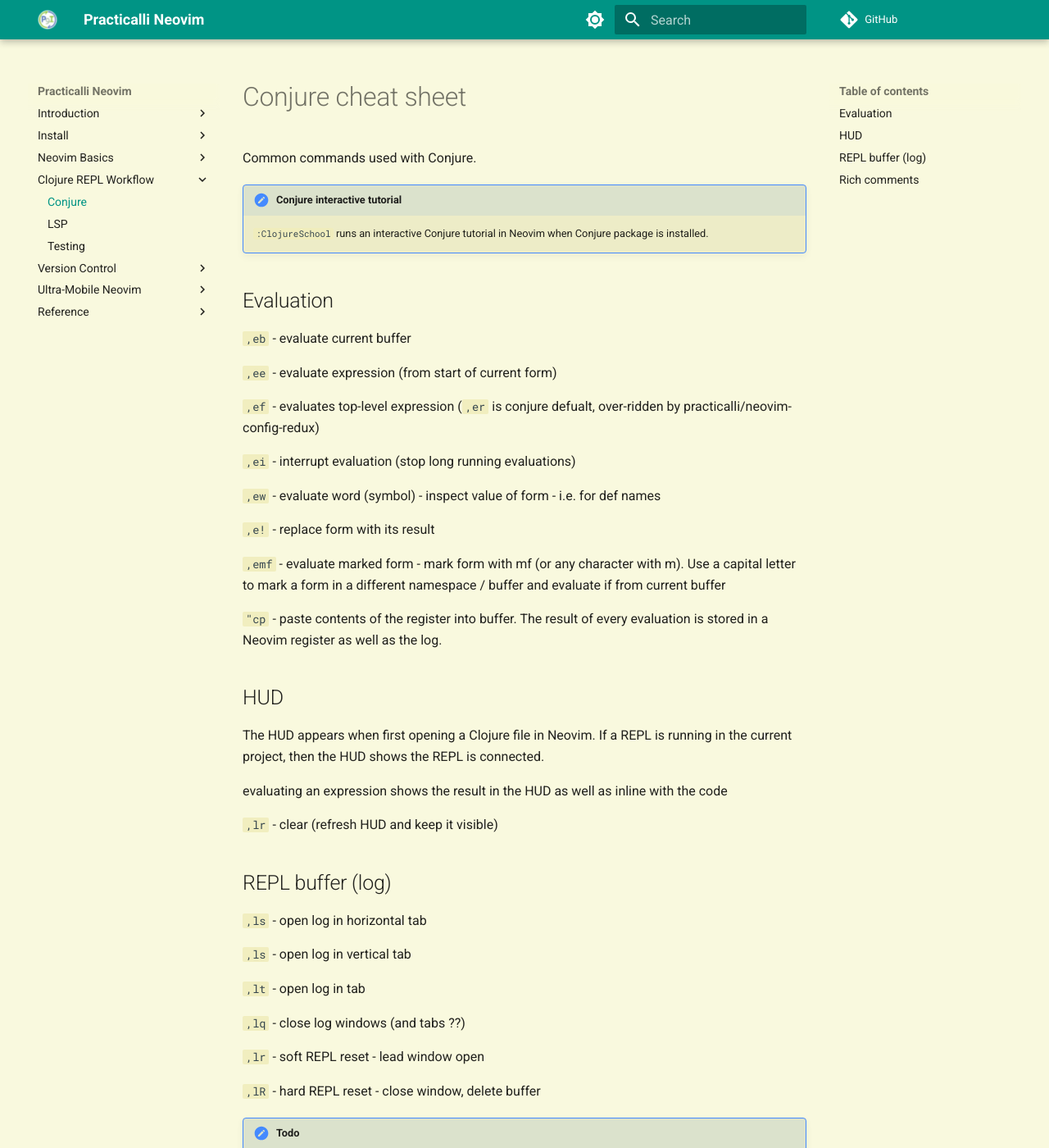
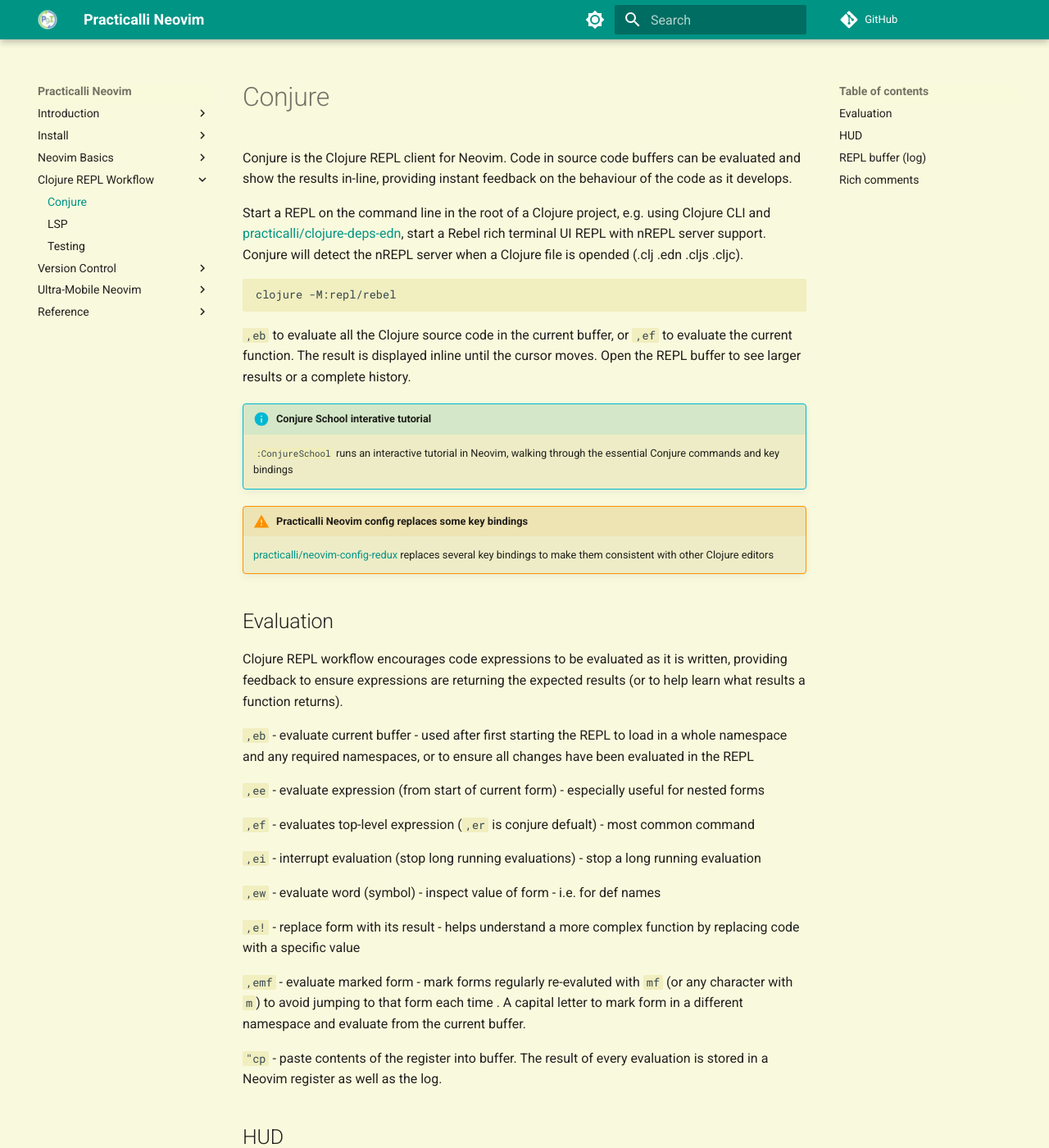
Before and after one commit to practicalli/neovim, an MkDocs documentation site: the page built from docs/repl-driven-development/conjure.md, in a window 1280 px wide and 1400 px high. Shown: the whole window at 82% size. Built offline with MkDocs 1.6.1 and Material for MkDocs 9.7.7, drawn with Linux system fonts in a browser that asks for light colours; comment, search, counter and statistics services are not loaded; some of the changed text lies outside the part shown.

Commit message:
clojure: rewrite Conjure repl workflow page

````diff
--- a/docs/repl-driven-development/conjure.md
+++ b/docs/repl-driven-development/conjure.md
@@ -1,33 +1,48 @@
-# Conjure cheat sheet
+# Conjure
 
-Common commands used with Conjure.
+Conjure is the Clojure REPL client for Neovim.  Code in source code buffers can be evaluated and show the results in-line, providing instant feedback on the behaviour of the code as it develops.
 
-!!! HINT "Conjure interactive tutorial"
-    `:ClojureSchool` runs an interactive Conjure tutorial in Neovim when Conjure package is installed.
+Start a REPL on the command line in the root of a Clojure project, e.g. using Clojure CLI and [practicalli/clojure-deps-edn](https://github.com/practicalli/clojure-deps-edn/){target=_blank}, start a Rebel rich terminal UI REPL with nREPL server support.  Conjure will detect the nREPL server when a Clojure file is opended (.clj .edn .cljs .cljc).
+
+```shell
+clojure -M:repl/rebel
+```
+
+`,eb` to evaluate all the Clojure source code in the current buffer, or `,ef` to evaluate the current function.  The result is displayed inline until the cursor moves.  Open the REPL buffer to see larger results or a complete history.
+
+!!! INFO "Conjure School interative tutorial"
+    `:ConjureSchool` runs an interactive tutorial in Neovim, walking through the essential Conjure commands and key bindings
+
+!!! WARNING "Practicalli Neovim config replaces some key bindings"
+    [practicalli/neovim-config-redux](https://github.com/practicalli/neovim-config-redux){target=_blank} replaces several key bindings to make them consistent with other Clojure editors
 
 
 ## Evaluation
 
-`,eb` - evaluate current buffer
+Clojure REPL workflow encourages code expressions to be evaluated as it is written, providing feedback to ensure expressions are returning the expected results (or to help learn what results a function returns).
 
-`,ee` - evaluate expression (from start of current form)
+`,eb` - evaluate current buffer - used after first starting the REPL to load in a whole namespace and any required namespaces, or to ensure all changes have been evaluated in the REPL
 
-`,ef` - evaluates top-level expression (`,er` is conjure defualt, over-ridden by practicalli/neovim-config-redux)
+`,ee` - evaluate expression (from start of current form) - especially useful for nested forms
 
-`,ei` - interrupt evaluation (stop long running evaluations)
+`,ef` - evaluates top-level expression (`,er` is conjure defualt) - most common command
+
+`,ei` - interrupt evaluation (stop long running evaluations) - stop a long running evaluation
 
 `,ew` - evaluate word (symbol) - inspect value of form - i.e. for def names
 
-`,e!` - replace form with its result
+`,e!` - replace form with its result - helps understand a more complex function by replacing code with a specific value
 
-`,emf` - evaluate marked form - mark form with mf (or any character with m). Use a capital letter to mark a form in a different namespace / buffer and evaluate if from current buffer
+`,emf` - evaluate marked form - mark forms regularly re-evaluted with `mf` (or any character with `m`) to avoid jumping to that form each time . A capital letter to mark form in a different namespace and evaluate  from the current buffer.
 
 `"cp` - paste contents of the register into buffer. The result of every evaluation is stored in a Neovim register as well as the log.
 
 
 ## HUD
 
-The HUD appears when first opening a Clojure file in Neovim.  If a REPL is running in the current project, then the HUD shows the REPL is connected.
+[practicalli/neovim-config-redux](https://github.com/practicalli/neovim-config-redux){target=_blank} hides the HUD popup.  Practicalli recommends using the REPL log if the inline evaluation results are not sufficient.
+
+If a REPL is running in the current project, then the HUD shows the REPL is connected.
 
 evaluating an expression shows the result in the HUD as well as inline with the code
 
@@ -35,6 +50,8 @@
 
 
 ## REPL buffer (log)
+
+The REPL buffer shows a log of the evaluation results for this session and can use more of the available screen than the HUD.
 
 `,ls` - open log in horizontal tab
 
@@ -49,12 +66,10 @@
 `,lR` - hard REPL reset - close window, delete buffer
 
 
-!!! TODO
-    How to switch between log and source code buffer ??
-
-
 ## Rich comments
 
-For expressions in a rich comment, move cursor to top level form within the comment, rather than the comment itself
+Rich comments are a useful way to contain experimental expressions, or expresisons that should only be evaluated directly by a person developing the code (e.g. starting / stoping services, testing api calls, etc.)
 
-`,ee` - eval top level form
+Expressions in rich comments are not included when evaluating the buffer or when expressions are evaluated via a namespace require.
+
+`,ef` to evaluate the top level form within the rich comment, without evaluating the comment expression itself (`,ee` default in Conjure)
````
